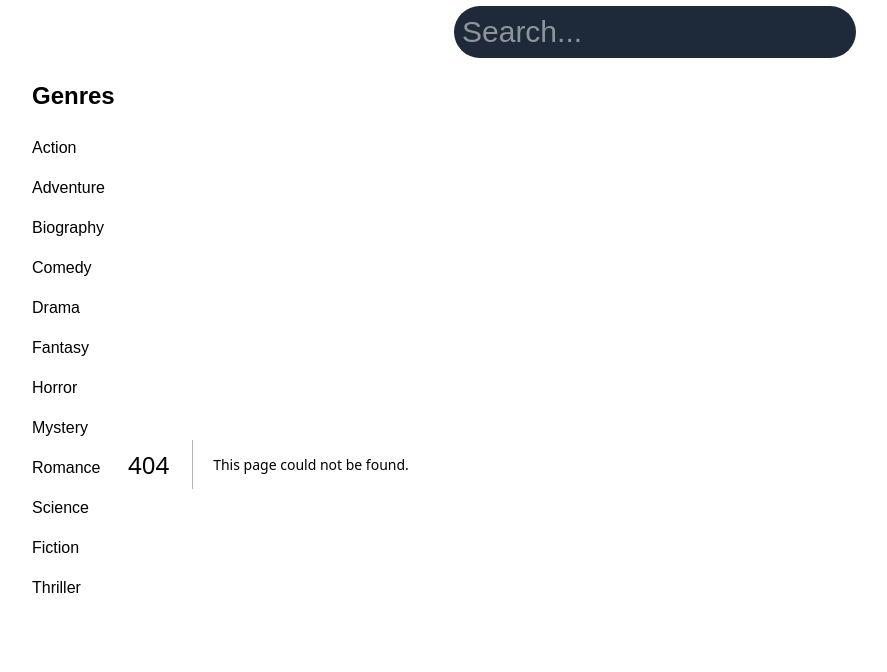
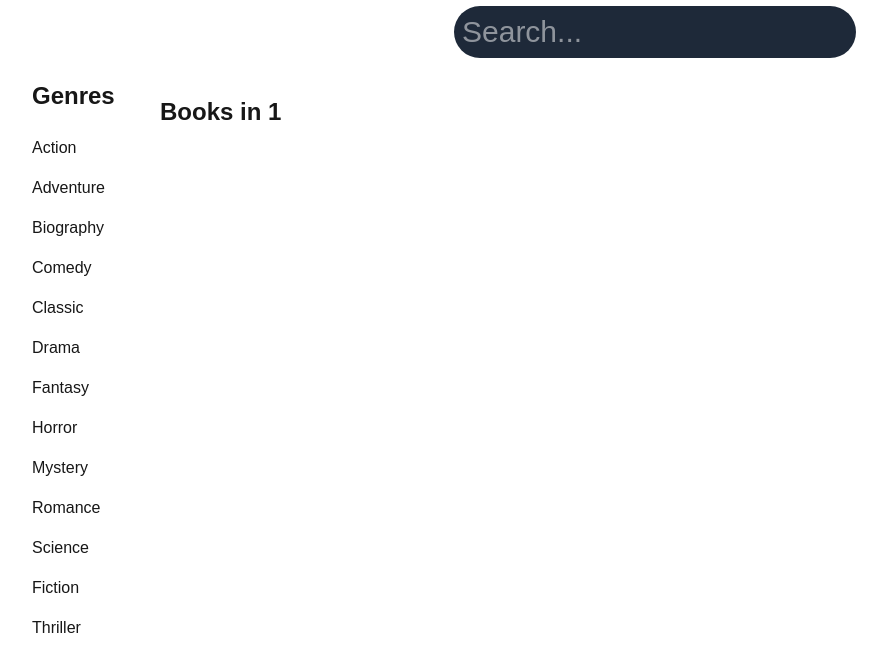
Before and after one commit to AneeMandmets/book-db-ui, a Next.js app: page /books/genre/1 in a window 1280 px wide. Before the commit this address had no page. Shown: the top 672 px of the page, without its empty margins (0-887 px from the left). Built offline with nearby package versions, Linux system fonts and the light colour scheme; a web font is replaced by a local one.

Commit message:
Fixed paths

```diff
--- /dev/null
+++ b/app/books/genre/[genre]/page.tsx
@@ -0,0 +1,24 @@
+'use client'
+import { books } from "@/app/data/books";
+import BookCardWrapper from "@/app/components/BookCardWrapper";
+import { useParams } from "next/navigation";
+import { Book } from "@/app/types";
+
+export default function GenrePage() {
+    const params = useParams();
+    const genre = params.genre;
+
+    const filteredBooks = books.filter((book: Book) => book.genre === genre);
+
+    return (
+        <div className="p-8">
+            <h1 className="text-2xl font-bold mb-4">Books in {genre}</h1>
+            <div className="grid grid-cols-1 md:grid-cols-2 lg:grid-cols-3 gap-4">
+                {filteredBooks.map(book => (
+                    <BookCardWrapper key={book.id} book={book} />
+                ))}
+            </div>
+        </div>
+    );
+
+}
--- a/app/ui/SideMenu.tsx
+++ b/app/ui/SideMenu.tsx
@@ -1,16 +1,25 @@
-const genres = ["Action", "Adventure", "Biography", "Comedy", "Drama", "Fantasy", "Horror", "Mystery", "Romance", "Science Fiction", "Thriller"];
+'use client'
+import { useRouter } from "next/navigation";
+
+const genres = ["Action", "Adventure", "Biography", "Comedy", "Classic", "Drama", "Fantasy", "Horror", "Mystery", "Romance", "Science Fiction", "Thriller"];
 
 export default function SideMenu() {
+    const router = useRouter();
+
     return (
         <div className="w-1/10">
             <div className="pt-4 flex flex-col ml-8 h-full">
                 <p className="text-2xl font-bold mb-4">Genres</p>
                 {genres.map((genre) => (
                     <div key={genre}>
-                        <p className="leading-10">{genre}</p>
+                        <p
+                            className="leading-10 cursor-pointer hover:text-blue-500"
+                            onClick={() => router.push(`/genre/${genre}`)}
+                        >
+                            {genre}
+                        </p>
                     </div>
                 ))}
-
             </div>
         </div>
     );
```
